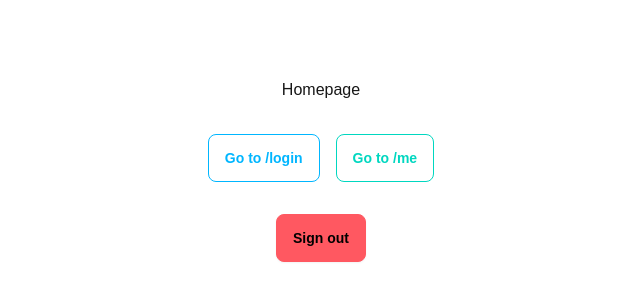
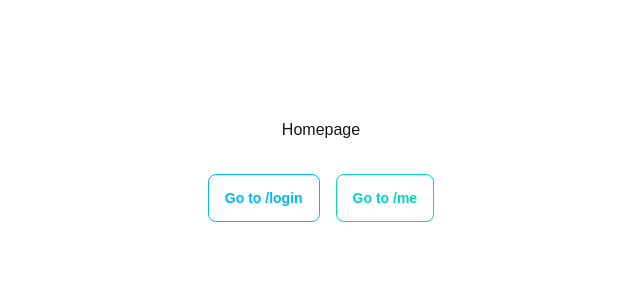
Before and after one commit to Jeanmec/boilerplate-login-signup, a Next.js app in the folder front/: page / in a window 1280 px wide. Shown: the part 230-530 px from the top of the page, without its empty margins (319-959 px from the left). Built offline with nearby package versions, Linux system fonts and the light colour scheme.

Commit message:
[front] fix: remove signout button in index

```diff
--- a/front/src/app/page.tsx
+++ b/front/src/app/page.tsx
@@ -1,6 +1,4 @@
 import Link from "next/link";
-import SignOutButton from "./components/SignOutButton";
-
 export default function Home() {
   return (
     <div className="w-screen h-screen flex flex-col justify-center items-center gap-8">
@@ -13,7 +11,6 @@ export default function Home() {
           Go to /me
         </Link>
       </div>
-      <SignOutButton />
     </div>
   );
 }
```
